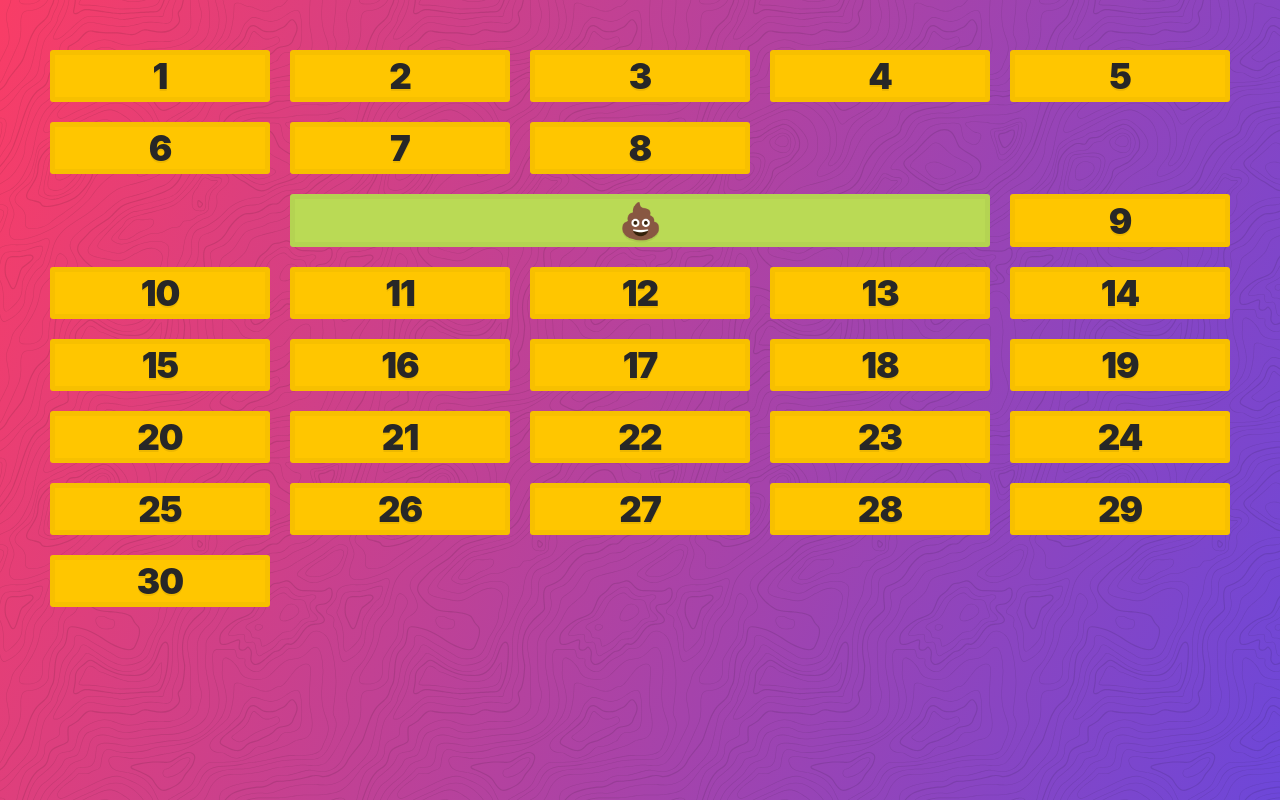
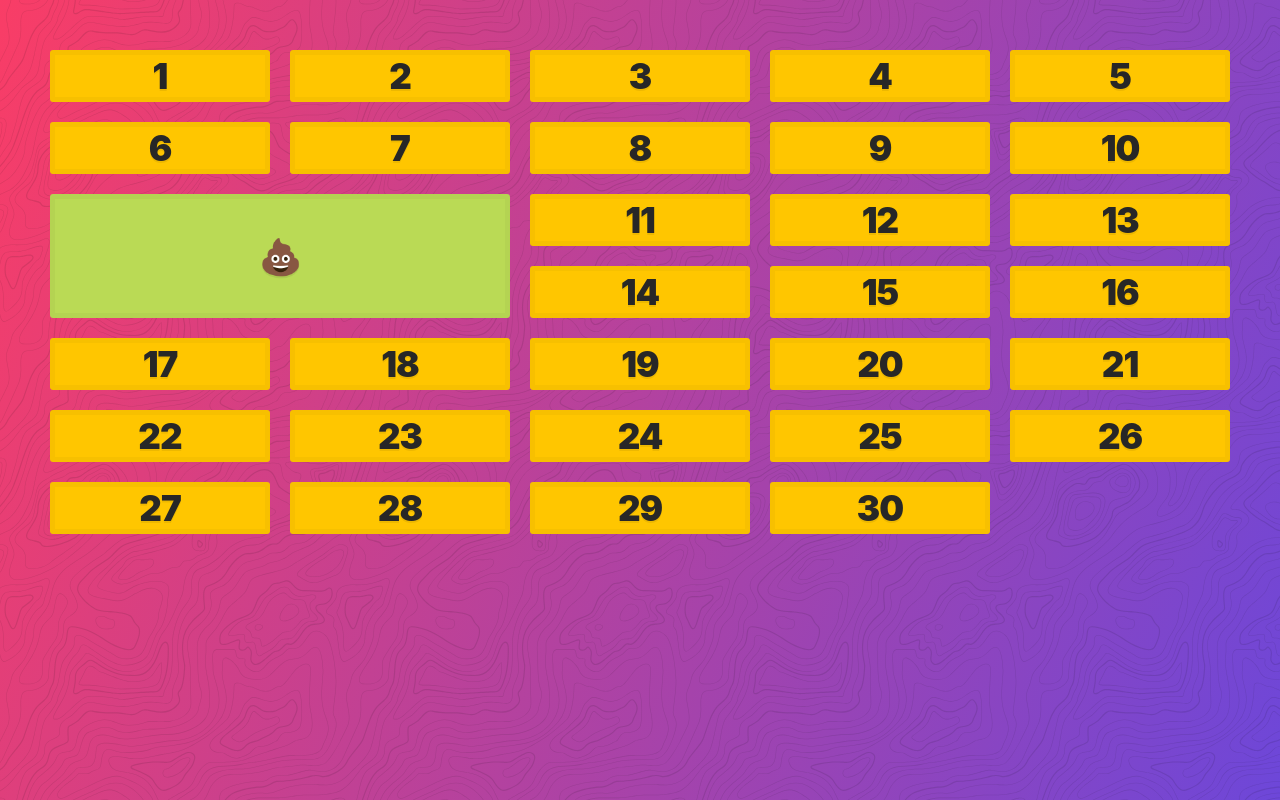
Before and after one commit to shunnien/css-grid25day, a website: page day_10/index.html in a window 1280 px wide. Drawn offline with Linux system fonts and the light colour scheme.

Commit message:
grid-row and span

```diff
--- a/day_10/index.html
+++ b/day_10/index.html
@@ -52,8 +52,8 @@
 
         .poop {
             background: #bada55;
-            grid-column-start: 2;
-            grid-column-end: 5;
+            grid-column: 1/-4;
+            grid-row: 3/span 2;
         }
     </style>
 </body>
```
